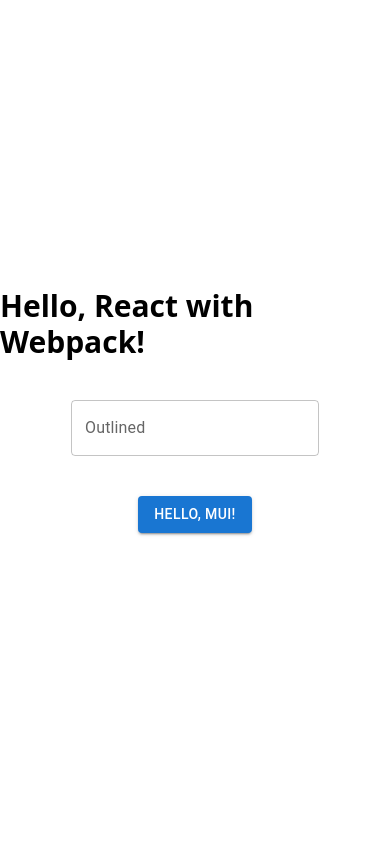
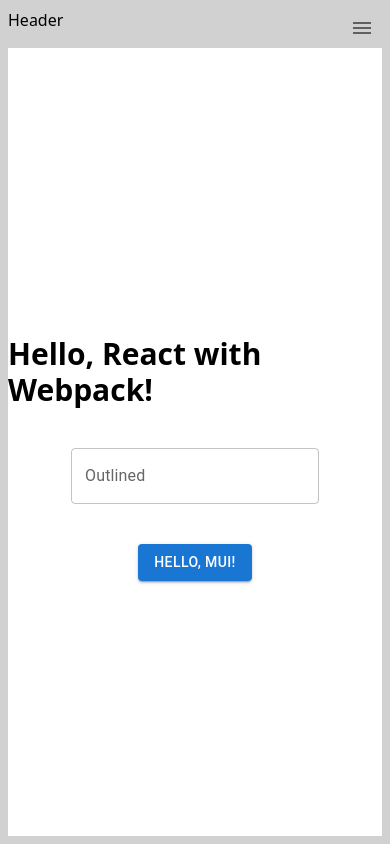
Before and after one commit to KaleabKindu/Satoshi-Assessment, a React app: page / in a window 390 px wide. Built offline with nearby package versions, Linux system fonts and the light colour scheme.

Commit message:
implement layout structure and routing

```diff
--- a/src/App.js
+++ b/src/App.js
@@ -1,19 +1,20 @@
 import React from 'react';
-import { Button, TextField } from '@mui/material';
+import Home from './pages/Home';
+import Products from './pages/Products';
+import Layout from './components/Layout';
+import {
+  Routes,
+  Route,
+} from "react-router-dom";
 
 function App() {
   return (
-  <div className='flex flex-col gap-10 items-center mt-72 w-full'>
-    <p className='font-bold text-3xl'>Hello, React with Webpack!</p>
-      <TextField
-        id="outlined-basic"
-        label="Outlined"
-        variant="outlined"
-      />
-      <Button variant="contained" color="primary">
-        Hello, MUI!
-      </Button>
-  </div>
+    <Layout>
+      <Routes>
+        <Route path="/" element={<Home/>}/>
+        <Route path="/products" element={<Products/>}/>
+      </Routes>
+    </Layout>
   );
 }
 
--- /dev/null
+++ b/src/components/Header.js
@@ -0,0 +1,13 @@
+import React from 'react'
+import MobileDrawer from './MobileDrawer'
+
+const Header = () => {
+  return (
+    <div className='flex justify-between'>
+      <p>Header</p>
+      <MobileDrawer/>
+    </div>
+  )
+}
+
+export default Header
--- /dev/null
+++ b/src/components/Layout.js
@@ -0,0 +1,19 @@
+import React from 'react'
+import SideBar from './SideBar'
+import Header from './Header'
+
+const Layout = ({ children }) => {
+  return (
+    <div className='flex flex-col max-w-[1200px] h-screen mx-auto p-2 md:p-5'>
+        <Header />
+        <div className='flex gap-1 h-full'>
+            <SideBar/>
+            <div className='overflow-y-auto bg-white w-full h-full'>
+                {children}
+            </div>
+        </div>
+    </div>
+  )
+}
+
+export default Layout
--- /dev/null
+++ b/src/components/MobileDrawer.js
@@ -0,0 +1,30 @@
+import React, { useState } from 'react'
+import Drawer from '@mui/material/Drawer';
+import IconButton from '@mui/material/IconButton';
+import MenuIcon from '@mui/icons-material/Menu';
+import CloseIcon from '@mui/icons-material/Close';
+
+const MobileDrawer = (props) => {
+    const [ open, setOpen ] = useState(false)
+    const handleOpen = () => setOpen(true)
+    const handleClose = () => setOpen(false)
+  return (
+    <div className='md:hidden'>
+        <IconButton onClick={handleOpen}>
+            <MenuIcon />
+        </IconButton>
+        <Drawer anchor='right' open={open} onClose={handleClose}>
+            <div className='flex flex-col p-2   '>
+                <div className='flex justify-end'>
+                    <IconButton variant="" onClick={handleClose}>
+                        <CloseIcon />
+                    </IconButton>
+                </div>
+                <p>Mobile Drawer</p>
+            </div>
+        </Drawer>
+    </div>
+)
+}
+
+export default MobileDrawer
--- /dev/null
+++ b/src/components/SideBar.js
@@ -0,0 +1,10 @@
+import React from 'react'
+
+
+const SideBar = () => {
+  return (
+    <div className='hidden md:block w-[400px] h-full pt-44 text-center bg-white'>SideBar</div>
+  )
+}
+
+export default SideBar
--- a/src/index.css
+++ b/src/index.css
@@ -1,3 +1,8 @@
 @tailwind base;
 @tailwind components;
 @tailwind utilities;
+
+
+:root{
+    background-color: rgb(209, 209, 209);
+}
--- a/src/index.js
+++ b/src/index.js
@@ -1,6 +1,7 @@
 import React from 'react';
 import { createRoot } from 'react-dom/client';
 import App from './App';
+import { BrowserRouter } from 'react-router-dom';
 import './index.css';
 
 // Get the DOM element where you want to mount the app
@@ -11,6 +12,8 @@ const root = createRoot(rootElement);
 // Render your app
 root.render(
   <React.StrictMode>
-    <App />
+    <BrowserRouter>
+        <App />
+    </BrowserRouter>
   </React.StrictMode>
 );
--- /dev/null
+++ b/src/pages/Home.js
@@ -0,0 +1,20 @@
+import React from 'react';
+import { Button, TextField } from '@mui/material';
+
+function App() {
+  return (
+  <div className='flex flex-col gap-10 items-center mt-72 w-full'>
+    <p className='font-bold text-3xl'>Hello, React with Webpack!</p>
+      <TextField
+        id="outlined-basic"
+        label="Outlined"
+        variant="outlined"
+      />
+      <Button variant="contained" color="primary">
+        Hello, MUI!
+      </Button>
+  </div>
+  );
+}
+
+export default App;
--- /dev/null
+++ b/src/pages/ProductDetail.js
@@ -0,0 +1,9 @@
+import React from 'react'
+
+const ProductDetail = () => {
+  return (
+    <div>ProductDetail</div>
+  )
+}
+
+export default ProductDetail
--- /dev/null
+++ b/src/pages/Products.js
@@ -0,0 +1,10 @@
+import React from 'react'
+
+
+const Products = () => {
+  return (
+    <div>Products</div>
+  )
+}
+
+export default Products
--- a/webpack.config.js
+++ b/webpack.config.js
@@ -31,6 +31,7 @@ module.exports = {
   devServer: {
     static: path.join(__dirname, 'dist'),
     compress: true,
-    port: 3000
+    port: 3000,
+    historyApiFallback: true // Add this line
   }
 };
```
Also changed, not shown: package.json (+5 -3 lines).
